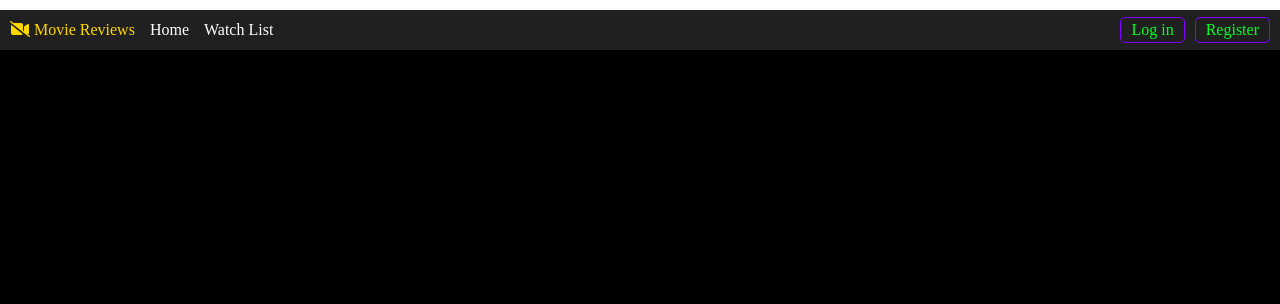
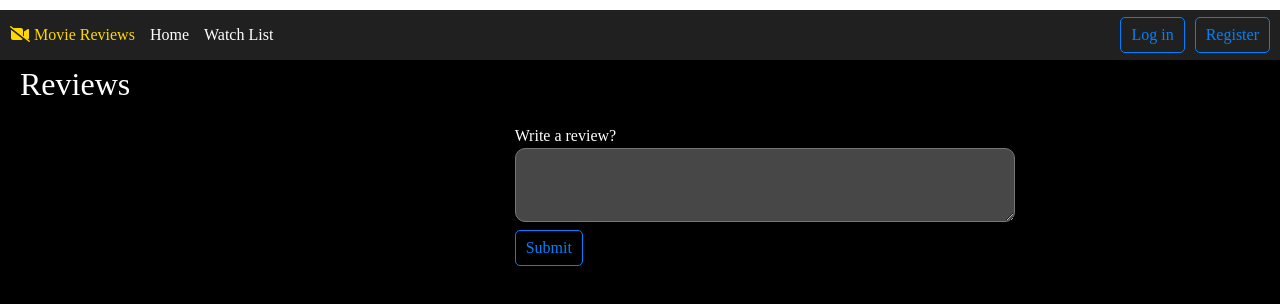
Before and after one commit to PawelObrzut/MovieReviews-java-react-mongo, a React (Vite) app in the folder frontEnd/: page /Reviews/1 in a window 1280 px wide. Shown: the top 304 px of the page. Built offline with nearby package versions, Linux system fonts and the light colour scheme; no server answers.

Commit message:
adds a review component with a form

```diff
--- a/frontEnd/package.json
+++ b/frontEnd/package.json
@@ -16,6 +16,7 @@
     "axios": "^1.5.0",
     "react": "^18.2.0",
     "react-dom": "^18.2.0",
+    "react-hook-form": "^7.45.4",
     "react-material-ui-carousel": "^3.4.2",
     "react-player": "^2.12.0",
     "react-router-dom": "^6.15.0"
--- a/frontEnd/src/App.tsx
+++ b/frontEnd/src/App.tsx
@@ -1,14 +1,15 @@
+import { useEffect, useState } from 'react';
+import api from './api/axiosConfig';
+import Layout from './components/Layout';
 import './styles/global.scss';
-import api from './api/axiosConfig';
-import { useState, useEffect } from 'react';
-import Layout from './components/Layout';
 
-import { Routes, Route} from 'react-router-dom';
+import { Route, Routes } from 'react-router-dom';
+import Header from './components/Header';
 import Home from './components/Home';
-import { IMovie } from './types/types'
 import Loading from './components/Loading';
-import Header from './components/Header';
+import Reviews from './components/Reviews';
 import Trailer from './components/Trailer';
+import { IMovie } from './types/types';
 
 function App() {
   const [movies, setMovies] = useState<IMovie[] | undefined>();
@@ -38,6 +39,8 @@ function App() {
           )}
         </Route>
         <Route path="/Trailer/:ytTrailerId" element={<Trailer />}></Route>
+        <Route path="/Reviews/:movieId" element ={<Reviews />}></Route>
+
       </Routes>
     </div>
   )
--- a/frontEnd/src/components/Header.tsx
+++ b/frontEnd/src/components/Header.tsx
@@ -1,6 +1,6 @@
-import React from 'react'
 import { FontAwesomeIcon } from "@fortawesome/react-fontawesome";
 import { faVideoSlash } from "@fortawesome/free-solid-svg-icons";
+import { Link } from 'react-router-dom';
 
 const Header = () => {
   return (
@@ -9,12 +9,16 @@ const Header = () => {
         <li className="header__item icon">
           <FontAwesomeIcon icon={faVideoSlash}/> Movie Reviews
         </li>
-        <li>Home</li>
+        <li>
+          <Link to={"/"} className="link">
+          Home
+          </Link>
+        </li>
         <li>Watch List</li>
       </ul>
       <div>
-        <button className="nav__button">Register</button>
-        <button className="nav__button">Log in</button>
+        <button className="button">Register</button>
+        <button className="button">Log in</button>
       </div>
     </header>
   )
--- a/frontEnd/src/components/Hero.tsx
+++ b/frontEnd/src/components/Hero.tsx
@@ -4,9 +4,11 @@ import Carousel from 'react-material-ui-carousel';
 import { Paper } from '@mui/material';
 import { FontAwesomeIcon } from '@fortawesome/react-fontawesome';
 import { faCirclePlay } from '@fortawesome/free-solid-svg-icons';
-import { Link } from 'react-router-dom';
+import { Link, useNavigate } from 'react-router-dom';
 
 const Hero = ({ movies }: { movies: IMovie[] }) => {
+  const navigate = useNavigate();
+
   return (
     <div className="carousel">
       <Carousel>
@@ -15,7 +17,7 @@ const Hero = ({ movies }: { movies: IMovie[] }) => {
             return (
               <Paper key={movie.imdbId}>
                 <div className="carousel__card">
-                  <div className="carousel__card--movie" style={{ "--img" : `url(${movie.backdrops[0]})` } as React.CSSProperties}>
+                  <div className="carousel__card--movie" style={{ "--img": `url(${movie.backdrops[0]})` } as React.CSSProperties}>
                     <div className="movie">
                       <div className="movie__poster">
                         <img src={movie.poster} alt={movie.poster} />
@@ -29,6 +31,9 @@ const Hero = ({ movies }: { movies: IMovie[] }) => {
                             <FontAwesomeIcon className="play__button--icon" icon={faCirclePlay} />
                           </div>
                         </Link>
+                        <div className="movie-review-button-container">
+                          <button className="button" onClick={() => navigate(`/Reviews/${movie.imdbId}`)} >Reviews</button>
+                        </div>
                       </div>
                     </div>
                   </div>
--- /dev/null
+++ b/frontEnd/src/components/ReviewForm.tsx
@@ -0,0 +1,21 @@
+import { useForm } from 'react-hook-form';
+
+const ReviewForm = () => {
+
+  const {
+    register,
+    handleSubmit,
+    formState: { errors },
+  } = useForm();
+
+  return (
+    <form className="reviewForm" onSubmit={handleSubmit((data) => console.log(data))}>
+      <textarea rows={3} {...register('review', { required: true })} />
+      {errors.review && <p>Write your review.</p>}
+
+      <input type="submit" className="button" />
+    </form>
+  )
+}
+
+export default ReviewForm
--- /dev/null
+++ b/frontEnd/src/components/Reviews.tsx
@@ -0,0 +1,41 @@
+import { useParams}  from 'react-router-dom';
+import { IMovie } from '../types/types';
+import ReviewForm from './ReviewForm';
+import api from '../api/axiosConfig';
+import { useEffect, useState } from 'react';
+
+const Reviews = () => {
+  const [movie, setMovie] = useState<IMovie | undefined>();
+  const { movieId } = useParams();
+
+  const getMovieData = async (movieId: string) => {
+    try {
+      const response = await api.get(`/api/v1/movies/${movieId}`);
+      setMovie(response.data);
+    } catch(err) {
+      console.log(err)
+    }
+  }
+
+  useEffect(()=>{
+    if (!movieId) {
+      return
+    }
+    getMovieData(movieId);
+  },[movieId])
+
+  return (
+    <div className="reviews">
+      <h1>Reviews</h1>
+      <div className="reviews--movie">
+        <img className="poster" src={movie?.poster} alt={movie?.poster} />
+        <div>
+          <h3>Write a review?</h3>
+          <ReviewForm />
+        </div>
+      </div>
+    </div>
+  )
+}
+
+export default Reviews
--- a/frontEnd/src/styles/components/_index.scss
+++ b/frontEnd/src/styles/components/_index.scss
@@ -1,3 +1,5 @@
 @forward "hero";
 @forward "header";
 @forward "trailer";
+@forward "reviews";
+@forward "reviewForm";
--- a/frontEnd/src/styles/components/header.scss
+++ b/frontEnd/src/styles/components/header.scss
@@ -1,5 +1,5 @@
 .header {
-  height: 40px;
+  height: 50px;
   align-items: center;
   display: flex;
   width: 100%;
@@ -25,12 +25,21 @@
   padding-right: 15px;
 }
 
-.nav__button {
+.button {
   float: right;
-  padding: 0 10px;
+  padding: 5px 10px;
   margin-right: 10px;
-  border: 1px solid #8400ff;
+  border: 1px solid #0080ff;
   border-radius: 5px;
-  color: #00ff22;
+  color: #0080ff;
   background: none;
+  cursor: pointer;
+  &:hover {
+    color: #00ff08;
+  }
 }
+
+.link {
+  text-decoration: none;
+  color: inherit;
+}
--- /dev/null
+++ b/frontEnd/src/styles/components/reviewForm.scss
@@ -0,0 +1,13 @@
+.reviewForm {
+  display: flex;
+  flex-direction: column;
+  gap: 0.5rem;
+  align-items:flex-start;
+}
+
+textarea {
+  min-width: 500px;
+  background-color: rgb(71, 71, 71);
+  color: white;
+  border-radius: 10px;
+}
--- /dev/null
+++ b/frontEnd/src/styles/components/reviews.scss
@@ -0,0 +1,16 @@
+.reviews {
+  display: flex;
+  flex-direction: column;
+  justify-content: space-between;
+  h1 {
+    font-size: 2rem;
+    padding-left: 20px;
+  }
+}
+
+.reviews--movie {
+  display: flex;
+  flex-direction: row;
+  justify-content: space-evenly;
+  margin: 1rem;
+}
--- a/frontEnd/src/styles/global.scss
+++ b/frontEnd/src/styles/global.scss
@@ -2,6 +2,8 @@
 @use "./components/header.scss" as *;
 @use "./components/hero.scss" as *;
 @use "./components/trailer.scss" as *;
+@use "./components/reviews.scss" as *;
+@use "./components/reviewForm.scss" as *;
 
 @import url('https://fonts.googleapis.com/css2?family=Quicksand&display=swap');
 
```
Also changed, not shown: 1 other file (tests, documents, lock files or other folders).
